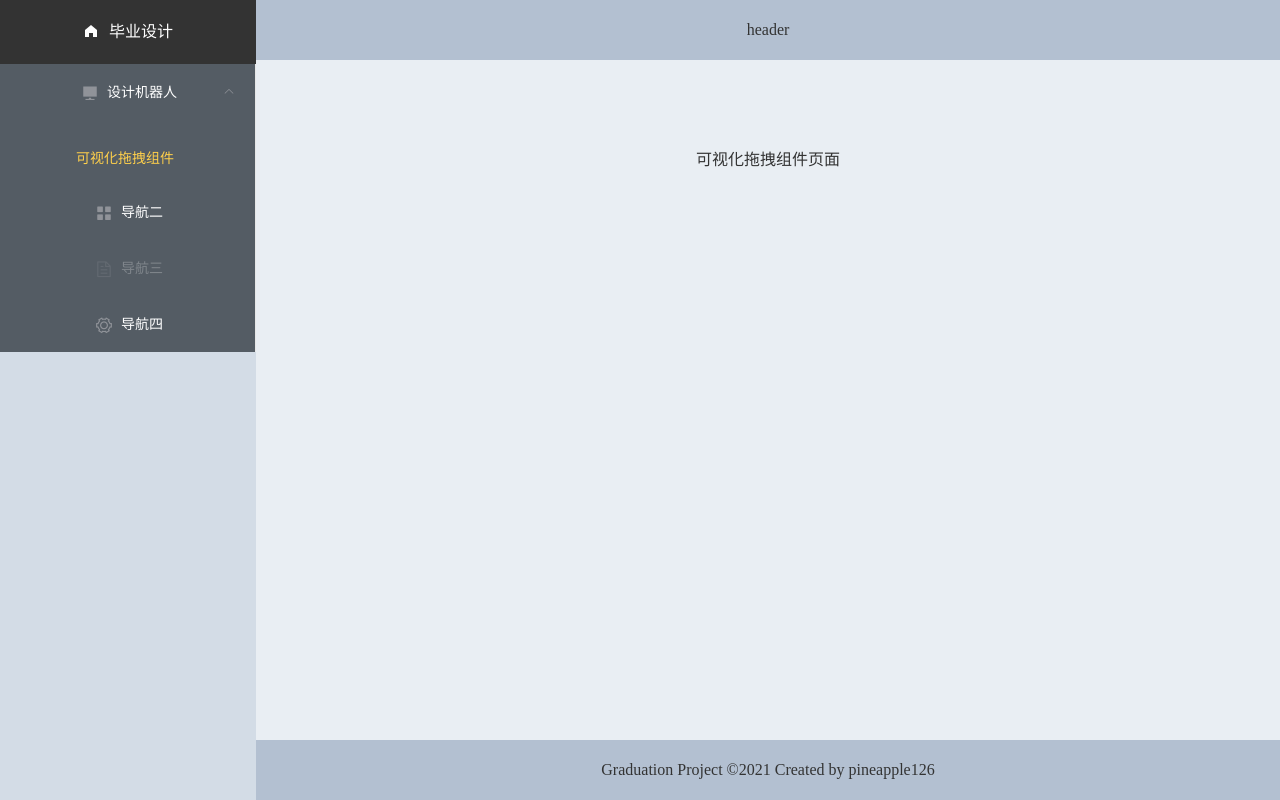
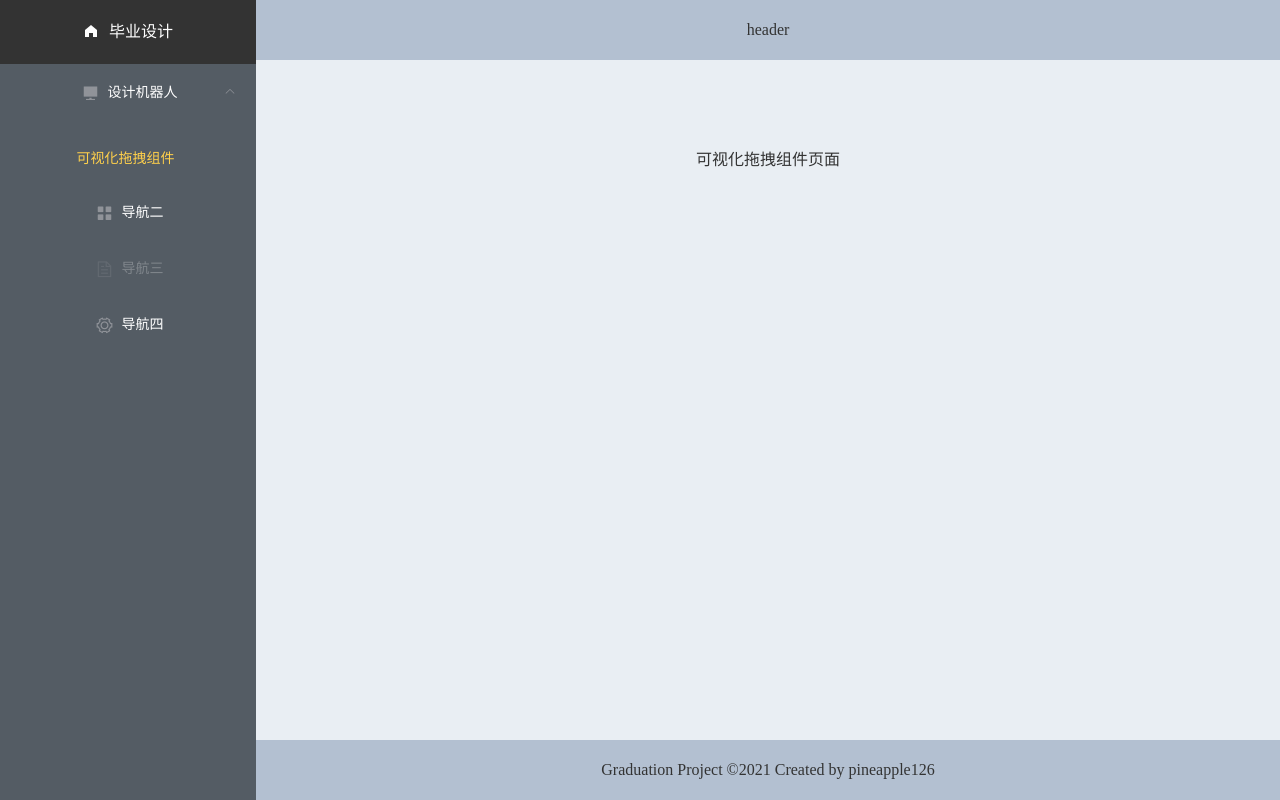
Before and after one commit to pineapple126/Graduation-Project, a Vue app: page /main/drag in a window 1280 px wide. Built offline with nearby package versions, Linux system fonts and the light colour scheme.

Commit message:
解决侧边栏非菜单区域和菜单区域宽度存在 1px 偏差的问题

```diff
--- a/src/layouts/SiderMenu.vue
+++ b/src/layouts/SiderMenu.vue
@@ -1,12 +1,12 @@
 <template>
-  <div>
+  <div class="sider-menu">
     <div class="title">
       <i class="el-icon-s-home"></i>
       <span>毕业设计</span>
     </div>
     <el-menu
       default-active="1-1"
-      class="el-menu-vertical-demo"
+      class="el-menu-vertical"
       @open="handleOpen"
       @close="handleClose"
       background-color="#545c64"
@@ -43,6 +43,11 @@ export default {};
 </script>
 
 <style lang="scss" scoped>
+.sider-menu {
+  height: 100%;
+  background-color: rgb(84, 92, 100);
+}
+
 .title {
   height: 64px;
   line-height: 64px;
@@ -53,4 +58,8 @@ export default {};
     margin-left: 10px;
   }
 }
+
+.el-menu-vertical {
+  border-right-width: 0px;
+}
 </style>
```
